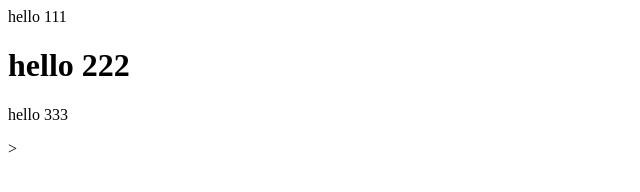
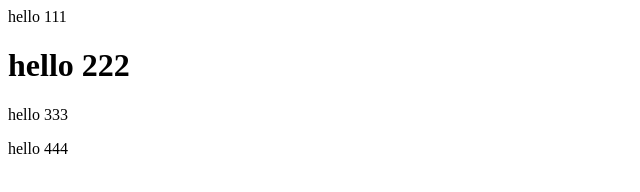
Before and after one commit to wuhoujiushiguang/test, a plain HTML site: page index.html in a window 1280 px wide. Shown: the full height of the page, 0-640 px from the left. Drawn offline with Linux system fonts and the light colour scheme.

Commit message:
Update index.html

```diff
--- a/index.html
+++ b/index.html
@@ -1,4 +1,4 @@
 <p>hello 111</p>
 <h1>hello 222</h1
 <p>hello 333</p>
->
+<p>hello 444</p>
```
